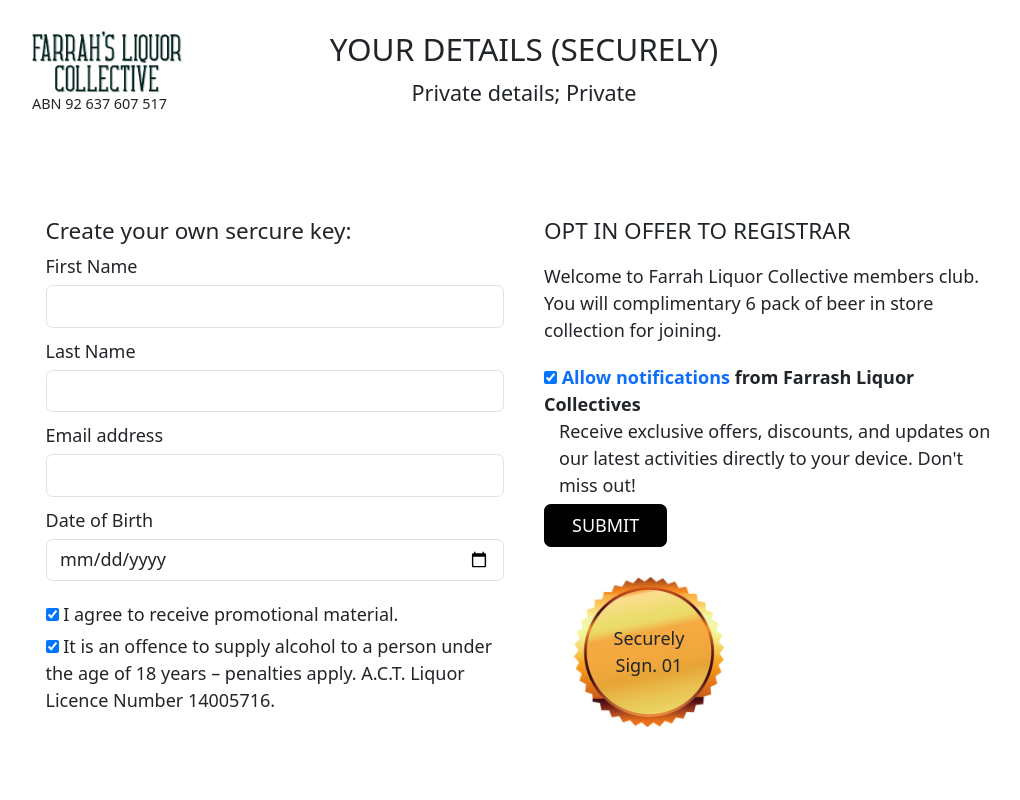
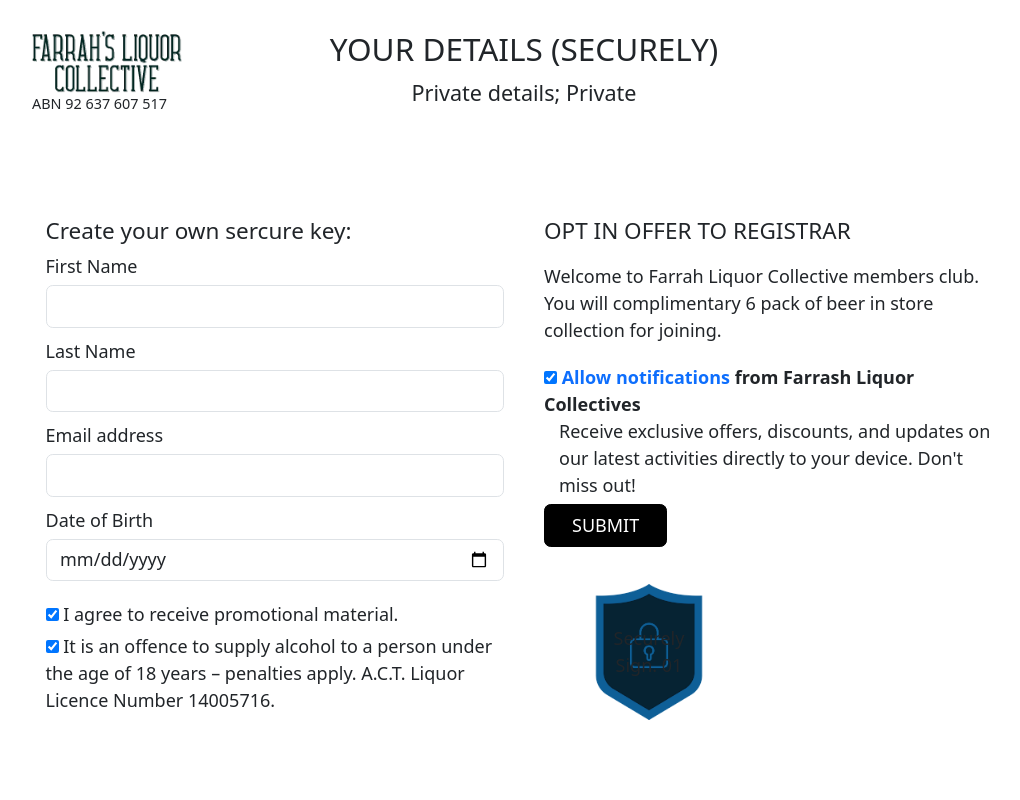
Before and after one commit to yulanh7/farrahsliquorcollective2-frontend, a Next.js app: page /detail in a window 1280 px wide. Shown: the top 800 px of the page, without its empty margins (116-1136 px from the left). Built offline with nearby package versions, Linux system fonts and the light colour scheme.

Commit message:
change security badge image

```diff
--- a/src/styles/utils.module.scss
+++ b/src/styles/utils.module.scss
@@ -224,7 +224,7 @@ canvas.qrcode40 {
 }
 
 .badge {
-  background-image: url("/images/seal-gold.jpg");
+  background-image: url("/images/Security-Shield-Logo-1.png");
   padding: 30px;
   background-position: center;
   /* Center the image */
```
Also changed, not shown: public/images/Security-Shield-Logo-1.png (added).
